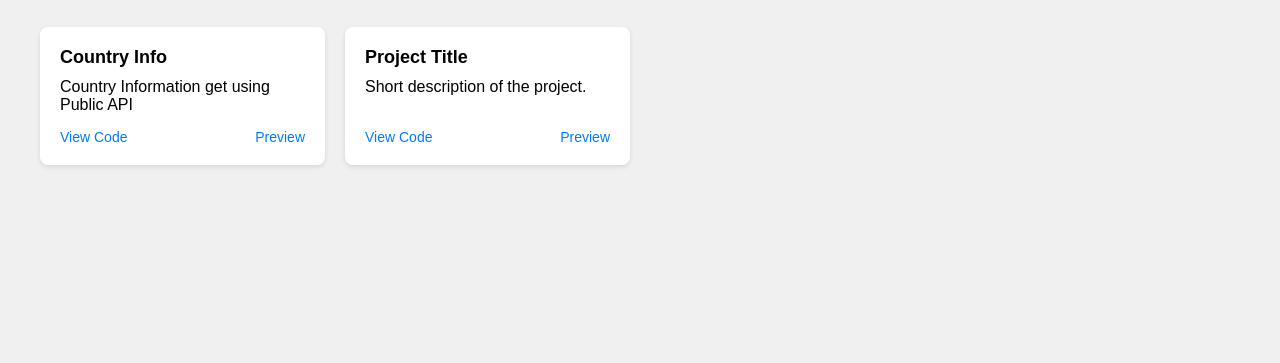
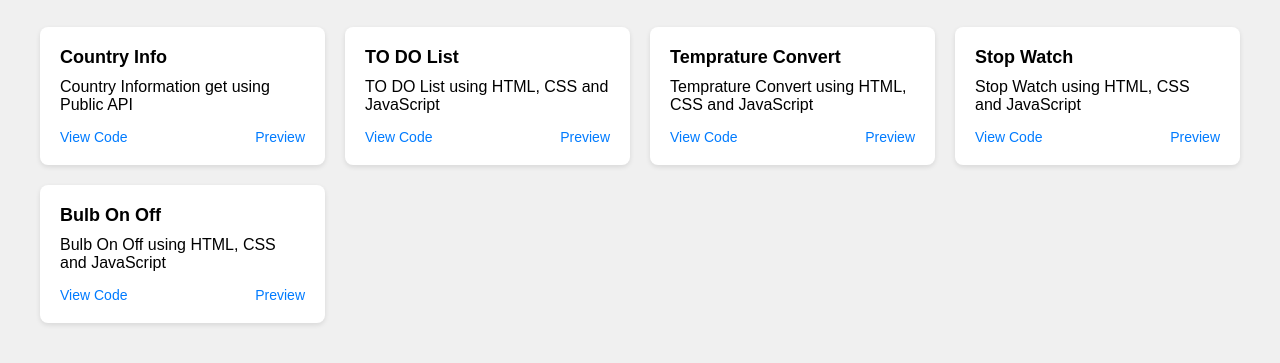
Before and after one commit to Vishalrathod8788/beginner_project, a plain HTML site: page AllInOne.html in a window 1280 px wide. Shown: the part 81-444 px from the top of the page. Drawn offline with Linux system fonts and the light colour scheme.

Commit message:
Oll Project Link add

```diff
--- a/index.html
+++ b/AllInOne.html
@@ -83,16 +83,43 @@
         createProjectBox(
           "Country Info",
           "Country Information get using Public API",
-          "", // Replace with actual code link
-          "#" // Replace with actual preview link
+          "https://github.com/Vishalrathod8788/Country_Info", // Replace with actual code link
+          "https://india-country-info.vercel.app/" // Replace with actual preview link
         )
       );
       projectGrid.appendChild(
         createProjectBox(
-          "Project Title",
-          "Short description of the project.",
-          "#", // Replace with actual code link
-          "#" // Replace with actual preview link
+          "TO DO List",
+          "TO DO List using HTML, CSS and JavaScript",
+          "https://github.com/Vishalrathod8788/TODO_List", // Replace with actual code link
+          "https://mytodo-list1.vercel.app/" // Replace with actual preview link
+        )
+      );
+
+      projectGrid.appendChild(
+        createProjectBox(
+          "Temprature Convert",
+          "Temprature Convert using HTML, CSS and JavaScript",
+          "https://github.com/Vishalrathod8788/TempConvert", // Replace with actual code link
+          "https://temprature-converters.vercel.app/" // Replace with actual preview link
+        )
+      );
+
+      projectGrid.appendChild(
+        createProjectBox(
+          "Stop Watch",
+          "Stop Watch using HTML, CSS and JavaScript",
+          "https://github.com/Vishalrathod8788/StopWatch", // Replace with actual code link
+          "https://stop-watch1.vercel.app/" // Replace with actual preview link
+        )
+      );
+
+      projectGrid.appendChild(
+        createProjectBox(
+          "Bulb On Off",
+          "Bulb On Off using HTML, CSS and JavaScript",
+          "https://github.com/Vishalrathod8788/setInterval_Demo", // Replace with actual code link
+          "https://setinterval-demo.vercel.app/" // Replace with actual preview link
         )
       );
 
```
